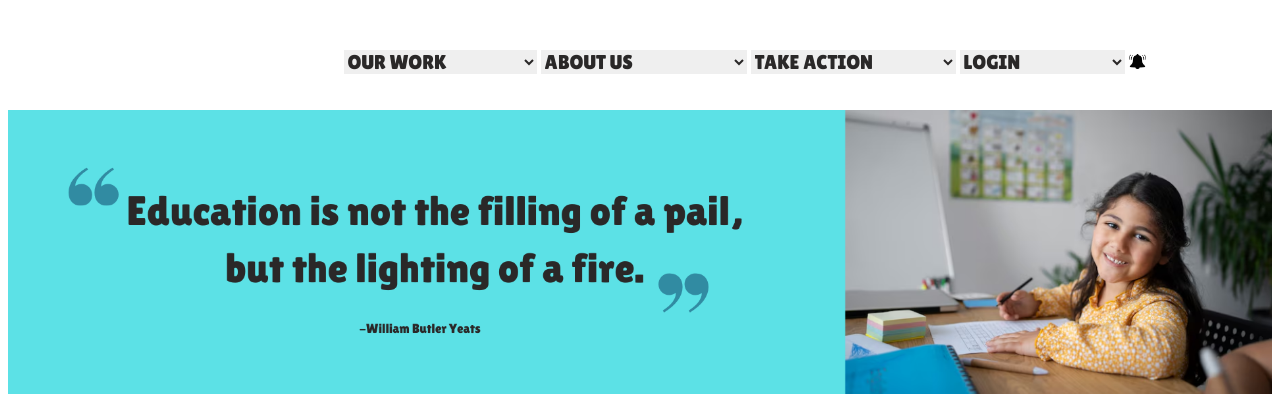
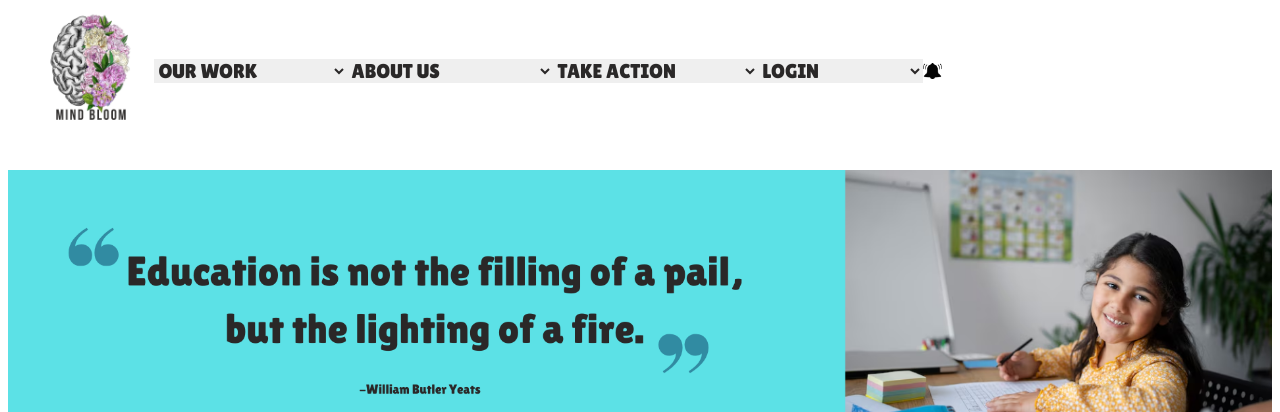
Before and after one commit to Nia806/mindbloom, a plain HTML site: page dashboard.html in a window 1280 px wide. Shown: the top 412 px of the page. Drawn offline with Linux system fonts and the light colour scheme.

Commit message:
thumbnail

```diff
--- a/dashboard.html
+++ b/dashboard.html
@@ -2,14 +2,18 @@
 <html>
 <head>
     <title>
-        <!-- WEBSITE NAME -->
+        Mind Bloom
     </title>
     <link href="https://fonts.googleapis.com/css2?family=Lilita+One&display=swap" rel="stylesheet">
     <style>
-        .header {
+        select.header {
             text-align: right;
             margin-right: 10%;
             margin-top: 50px;
+        }
+        .header {
+            display:flex;
+            align-items: center;
         }
 
         .TAB-1,
@@ -46,6 +50,7 @@
 
 <body>
     <div class="header">
+        <img style="margin-left: 20px;" src="images/thumbnail.png" alt="mindbloom" height="10%" width="10%">
         <select class="TAB-1">
             <option> OUR WORK </option>
             <option> Scholarship </option>
@@ -74,7 +79,7 @@
             <option> Login as Mentor </option>
             <option> Login as Member </option>
         </select>
-        <img src="images/notifbell.png" height="2%" width="1.5%">
+        <img src="images/notifbell.png" height="2%" width="1.5%" >
     </div>
 
     <br><br>
```
